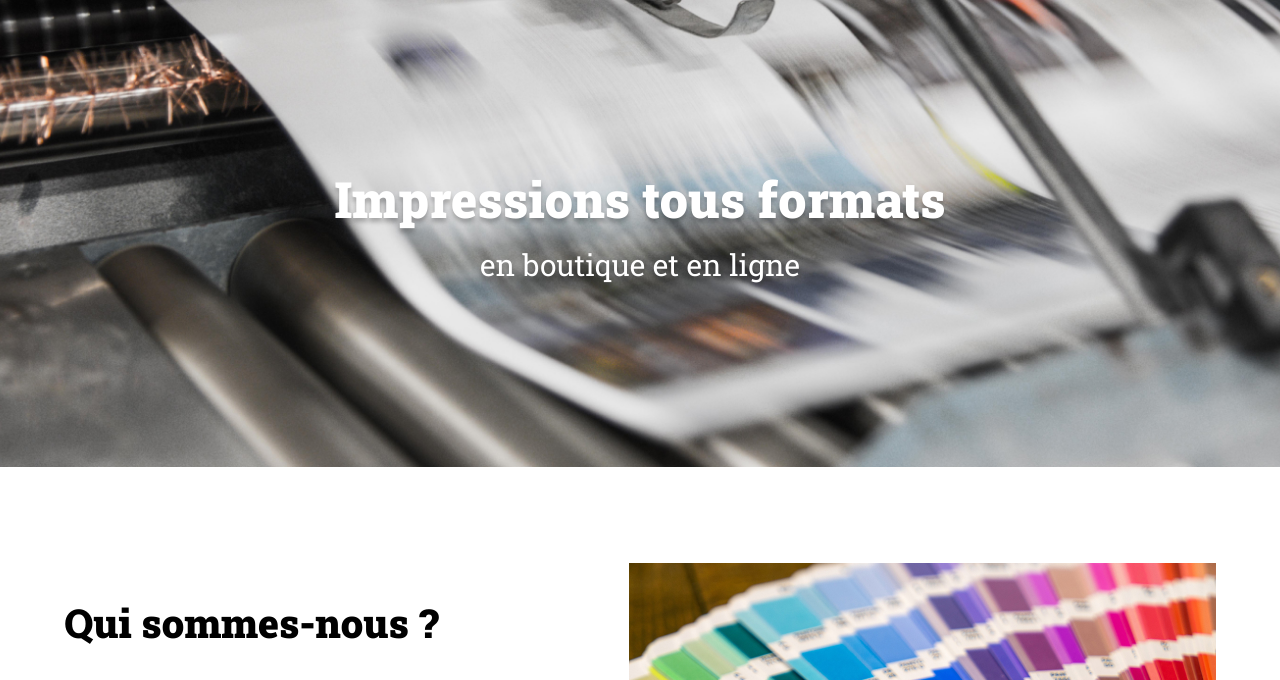
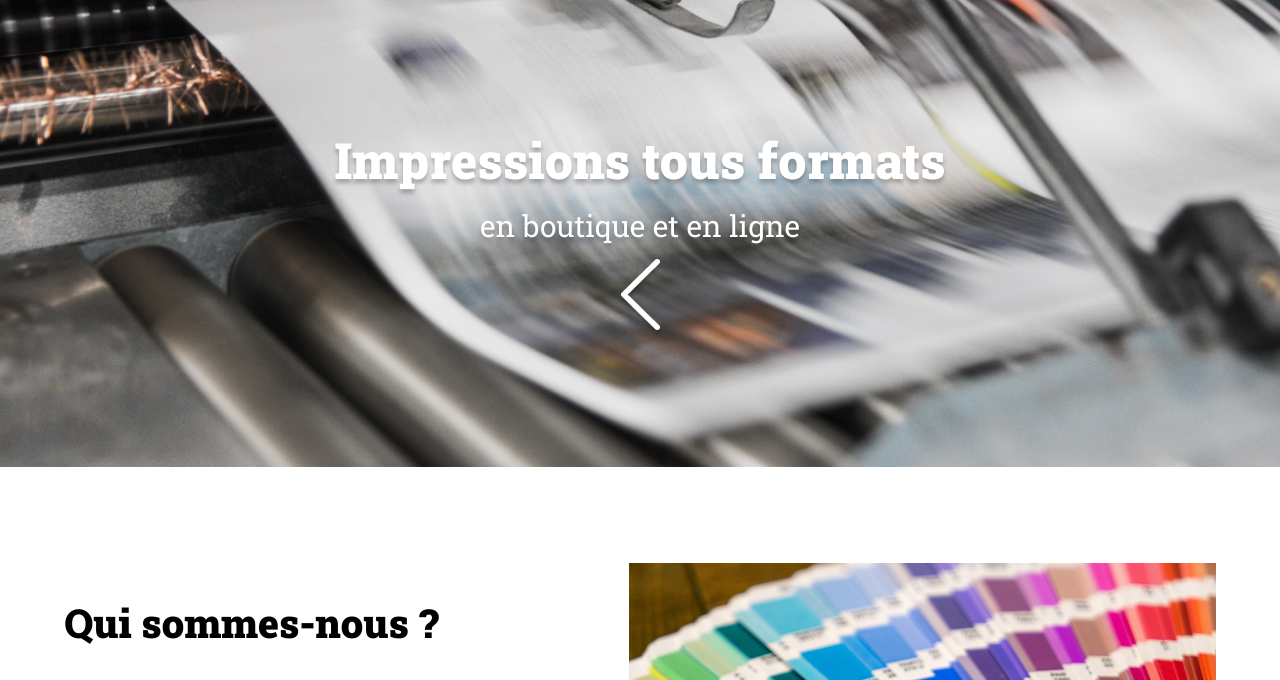
Before and after one commit to inesktari/Print-it-JS-main, a plain HTML site: page index.html in a window 1280 px wide. Shown: the part 104-784 px from the top of the page. Drawn offline with Linux system fonts and the light colour scheme.

Commit message:
Création fleche gauche carrousel

```diff
--- a/index.html
+++ b/index.html
@@ -21,7 +21,7 @@
 		<img class="banner-img" src="./assets/images/slideshow/slide1.jpg" alt="Banner Print-it">
 		<p>Impressions tous formats <span>en boutique et en ligne</span></p>
 
-
+		<img src="./assets/images/arrow_left.png" alt="fleche gauche">
 
 
 
```
